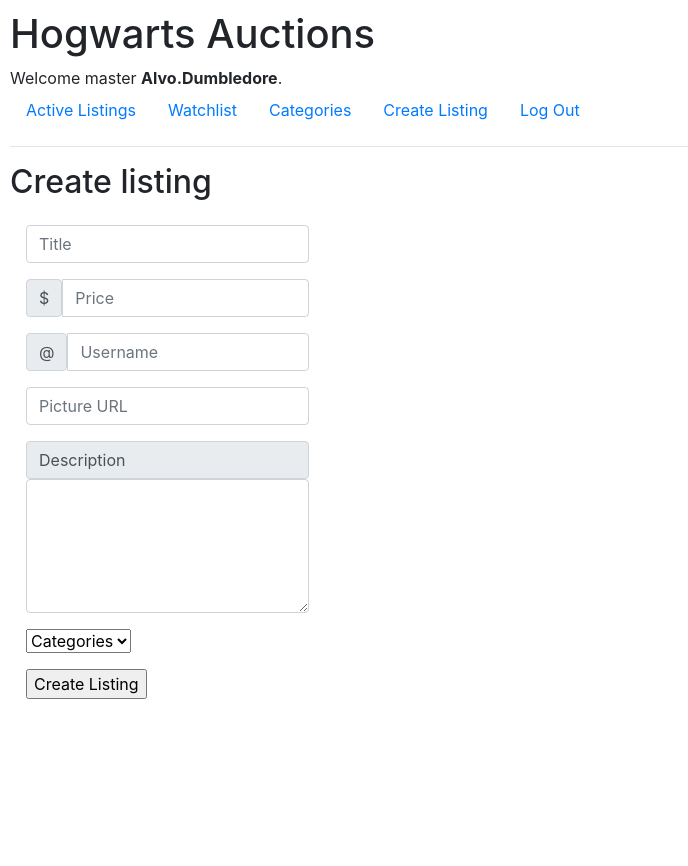
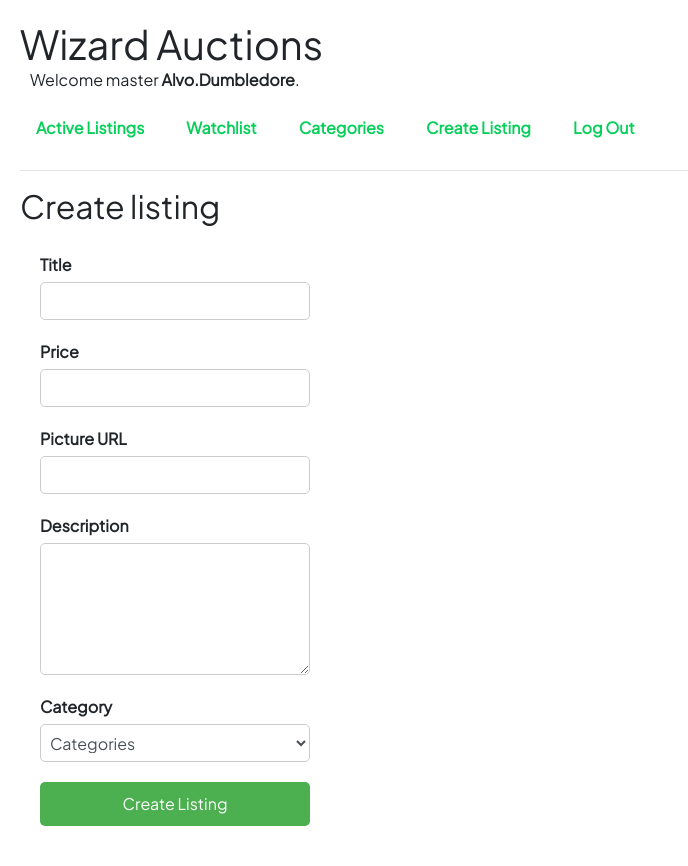
Before and after one commit to Gpossas/Wizards-Auctions, a Django app: page /create_listing in a window 1280 px wide. Shown: the whole page, without its empty margins (0-688 px from the left). Before the commit the page ends 699 px from the top, so only its background shows below. Run offline with Django 3.2, Linux system fonts and the light colour scheme; a user stored in the database is signed in; data comes from the database, SQL or seed files in the repository; both versions use the stored data as it was after the commit; some libraries are stand-ins or nearby versions.

Commit message:
styles add

```diff
--- a/auctions/static/auctions/styles.css
+++ b/auctions/static/auctions/styles.css
@@ -1,8 +1,121 @@
+@import url('https://fonts.googleapis.com/css2?family=Plus+Jakarta+Sans&display=swap');
+
 body {
-    padding: 10px;
+  padding: 20px;
+  font-family: 'Plus Jakarta Sans', sans-serif;
 }
 
-.listing a{
-    color: black;
-    text-decoration: none;
+
+.listing a {
+  color: black;
+  text-decoration: none;
 }
+
+.form-wrapper {
+  width: 25%;
+  padding: 20px;
+  /* background-color: #ededed;
+  border: 1px solid #ccc; */
+  border-radius: 5px;
+}
+
+.form-group {
+  margin-bottom: 20px;
+}
+
+.form-label {
+  display: block;
+  margin-bottom: 5px;
+  font-weight: bold;
+}
+
+.form-control {
+  width: 100%;
+  padding: 5px;
+  font-size: 16px;
+  border: 1px solid #ccc;
+  border-radius: 5px;
+}
+
+.submit-button {
+  width: 100%;
+  padding: 10px;
+  font-size: 16px;
+  background-color: #4CAF50;
+  color: white;
+  border: none;
+  border-radius: 5px;
+  cursor: pointer;
+}
+
+.header h1{
+  /* padding: 10px; */
+  margin: 0;
+}
+
+.user {
+  margin-bottom: 10px;
+  margin-left: 10px;
+}
+
+.user span:hover {
+  color: green;
+  transition-delay: 0.5s;
+}
+
+.nav {
+  list-style-type: none;
+  margin: 0;
+  padding: 0;
+  overflow: hidden;
+}
+
+.nav li {
+  float: left;
+  margin-right: 10px;
+}
+
+.nav li a {
+  display: block;
+  color: hsl(145, 93%, 42%);
+  text-align: center;
+  padding: 14px 16px;
+  text-decoration: none;
+  font-weight: bold;
+  transition: color 0.2s ease-in-out;
+}
+
+.nav li a:hover {
+  color: hsl(145, 93%, 29%);
+  transition-delay: 0.05s;
+}
+
+/* CATEGORIES */
+.list {
+  margin-bottom: 0;
+  width: 15%;
+}
+
+.list ul {
+  list-style: none;
+  padding: 0;
+  margin: 0;
+}
+
+.list ul a {
+  text-decoration: none;
+  color: inherit;
+}
+
+.list ul a:hover {
+  color: hsl(145, 93%, 42%);
+}
+
+.list ul li {
+  padding: 0;
+  border: none;
+}
+
+.list p {
+  margin-top: 0;
+}
--- a/auctions/templates/auctions/create_listing.html
+++ b/auctions/templates/auctions/create_listing.html
@@ -11,34 +11,33 @@
 {% endfor %}
 {% endif %}
 
-  <form action="{% url 'create_listing' %}" method="post" class="w-25 p-3">
+<div class="form-wrapper">
+  <form action="{% url 'create_listing' %}" method="post">
     {% csrf_token %}
 
-    <div class="mb-3">
-      <input name="title" type="text" placeholder="Title" required class="form-control">
+    <div class="form-group">
+      <label for="title" class="form-label">Title</label>
+      <input id="title" name="title" type="text" required class="form-control">
     </div>
 
-    <div class="input-group mb-3">
-      <span class="input-group-text">$</span>
-      <input id="price" name="price" type="text" placeholder="Price" required class="form-control">
+    <div class="form-group">
+      <label for="price" class="form-label">Price</label>
+      <input id="price" name="price" type="text" required class="form-control">
     </div>
 
-    <div class="input-group mb-3">
-      <span class="input-group-text">@</span>
-      <input type="text" class="form-control" placeholder="Username" aria-label="Username" aria-describedby="addon-wrapping">
+    <div class="form-group">
+      <label for="picture" class="form-label">Picture URL</label>
+      <input id="picture" name="picture" type="text" class="form-control">
     </div>
 
-    <div class="mb-3">
-      <input name="picture" type="text" placeholder="Picture URL" class="form-control">
+    <div class="form-group">
+      <label for="description" class="form-label">Description</label>
+      <textarea id="description" name="description" cols="60" rows="5" class="form-control"></textarea>
     </div>
 
-    <div class="mb-3">
-      <span class="input-group-text">Description</span>
-      <textarea name="description" cols="60" rows="5" class="form-control"></textarea>
-    </div>
-
-    <div class="mb-3">
-      <select name="category" class="form-select">
+    <div class="form-group">
+      <label for="category" class="form-label">Category</label>
+      <select id="category" name="category" class="form-control">
         <option value="" selected>Categories</option>
         {% for category in categories %}
           <option value="{{ category.id }}">{{ category }}</option>
@@ -46,11 +45,11 @@
       </select>
     </div>
 
-    <input class="submit-button" type="submit" value="Create Listing" class="btn btn-primary">
+    <input type="submit" value="Create Listing" class="submit-button">
   </form>
+</div>
 
-
-  <script >
+<script>
   $('#price').priceFormat();
 </script>
 {% endblock %}
--- a/auctions/templates/auctions/layout.html
+++ b/auctions/templates/auctions/layout.html
@@ -10,14 +10,17 @@
         <script src="{% static 'auctions/jquery.priceformat.min.js' %}"></script>
     </head>
     <body>
-        <h1>Hogwarts Auctions</h1>
-        <div>
+        <div class="header">
+            <h1>Wizard Auctions</h1>
+            <div class="user">
                 {% if user.is_authenticated %}
                     Welcome master <strong>{{ user.username }}</strong>.
                 {% else %}
                     hello muggle :p
                 {% endif %}
             </div>
+        </div>
+
         <ul class="nav">
             <li class="nav-item">
                 <a class="nav-link" href="{% url 'index' %}">Active Listings</a>
@@ -44,6 +47,8 @@
                 </li>
             {% endif %}
         </ul>
+
+
         <hr>
         {% block body %}
         {% endblock %}
```
Also changed, not shown: auctions/price.py (added, +74 -0 lines), auctions/templates/auctions/listing_page.html (+7 -3 lines), auctions/templates/auctions/watchlist.html (+9 -7 lines), db.sqlite3. Lines whose indentation alone changed are shown as unchanged.
